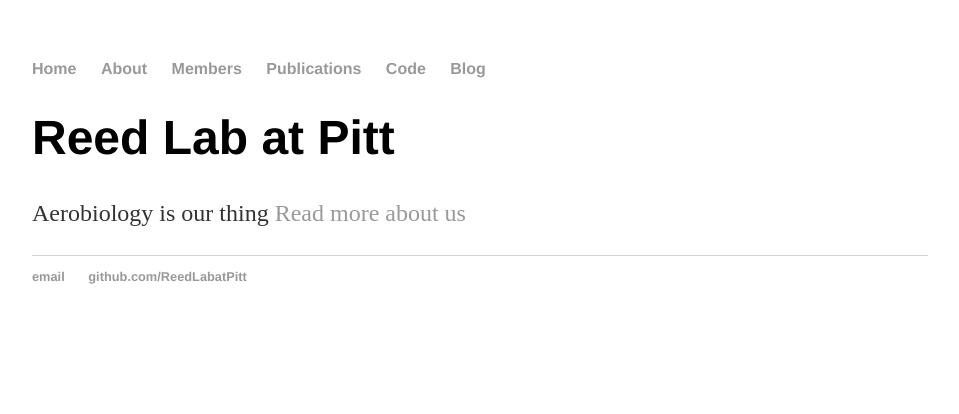
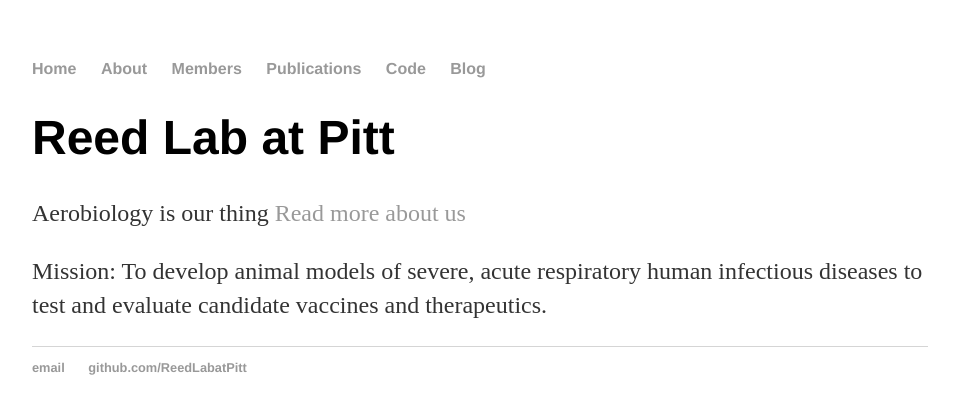
Before and after one commit to ReedLabatPitt/ReedLabatPitt.github.io, a Jekyll site: the page built from index.html, in a window 1280 px wide. Shown: the top 414 px of the page, without its empty margins (160-1119 px from the left). Built offline with Jekyll 4.4.1, drawn with Linux system fonts in a browser that asks for light colours.

Commit message:
Update index.html

```diff
--- a/index.html
+++ b/index.html
@@ -5,4 +5,5 @@
 <div class="blurb">
 	<h1>Reed Lab at Pitt</h1>
 	<p>Aerobiology is our thing <a href="/about">Read more about us</a></p>
+	<p>Mission: To develop animal models of severe, acute respiratory human infectious diseases to test and evaluate candidate vaccines and therapeutics.</p>
 </div><!-- /.blurb -->
```
